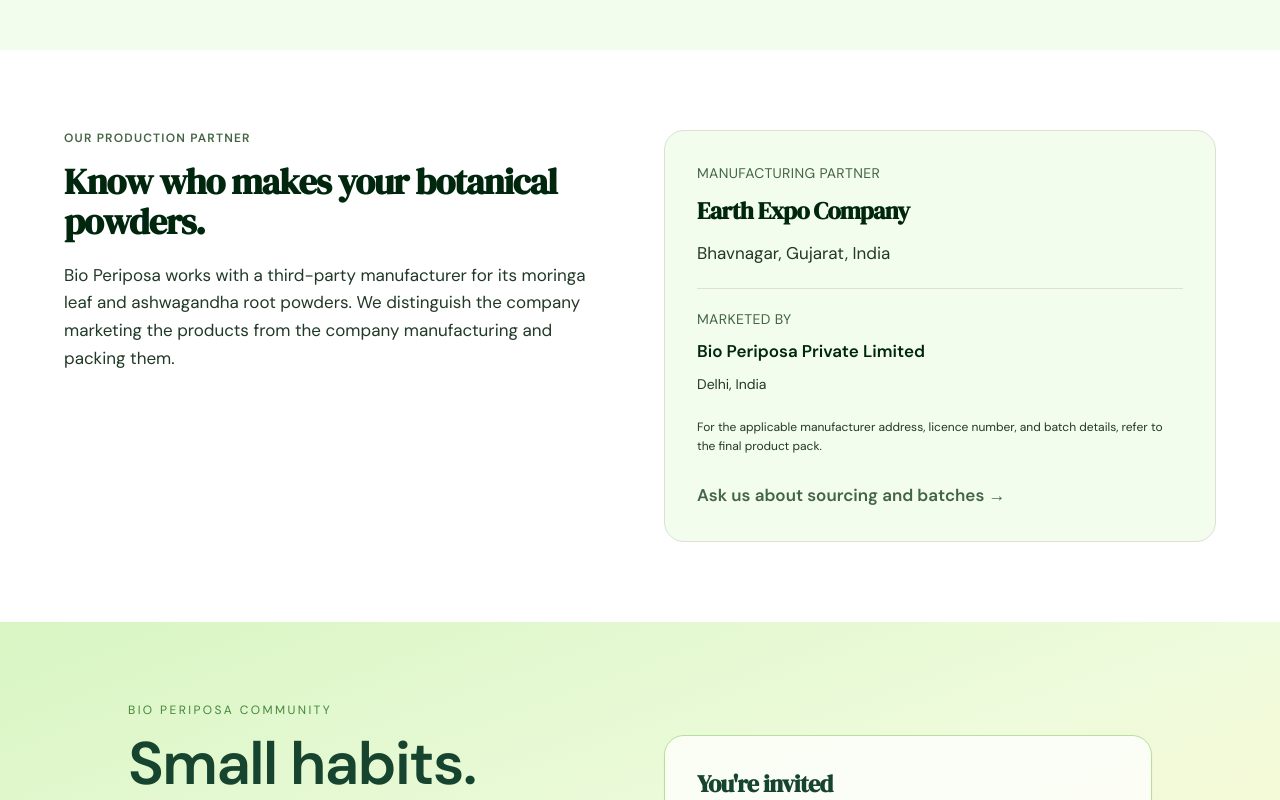
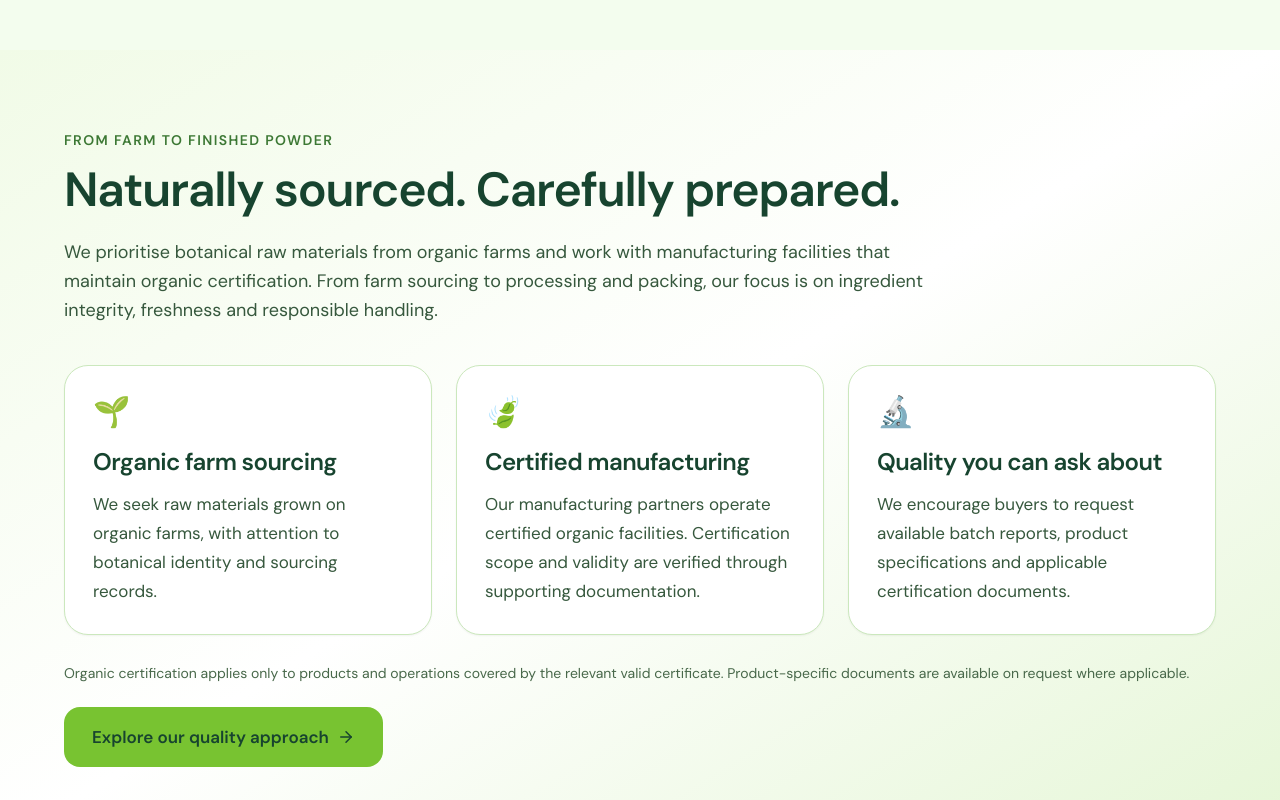
Before and after one commit to chitiagarwal/bio-peri-posa-website, a React (Vite) app in the folder src/frontend/: page / in a window 1280 px wide. Shown: the part 4040-4840 px from the top of the page. Built offline with nearby package versions, Linux system fonts and the light colour scheme; no server answers; what @icp-sdk/core would draw is missing.

Commit message:
Replace named manufacturer promotion with organic sourcing and quality section

```diff
--- a/src/frontend/src/pages/Home.tsx
+++ b/src/frontend/src/pages/Home.tsx
@@ -199,21 +199,19 @@ export default function Home() {
         </div>
       </section>
 
-      {/* Manufacturing transparency */}
-      <section className="py-20 px-4 bg-white">
-        <div className="max-w-6xl mx-auto grid md:grid-cols-2 gap-12 items-start">
-          <div><p className="uppercase tracking-widest text-xs font-semibold text-brand-green mb-4">Our production partner</p><h2 className="font-serif text-4xl mb-5">Know who makes your botanical powders.</h2><p className="text-muted-foreground leading-relaxed">Bio Periposa works with a third-party manufacturer for its moringa leaf and ashwagandha root powders. We distinguish the company marketing the products from the company manufacturing and packing them.</p></div>
-          <div className="rounded-2xl border border-border bg-brand-cream p-8">
-            <p className="text-sm tracking-wide uppercase text-brand-green mb-3">Manufacturing partner</p>
-            <h3 className="font-serif text-2xl mb-3">Earth Expo Company</h3>
-            <p className="text-muted-foreground mb-5">Bhavnagar, Gujarat, India</p>
-            <div className="h-px bg-border my-5" />
-            <p className="text-sm tracking-wide uppercase text-brand-green mb-2">Marketed by</p>
-            <p className="font-semibold mb-2">Bio Periposa Private Limited</p>
-            <p className="text-muted-foreground text-sm mb-6">Delhi, India</p>
-            <p className="text-xs text-muted-foreground leading-relaxed mb-6">For the applicable manufacturer address, licence number, and batch details, refer to the final product pack.</p>
-            <Link to="/contact" className="font-semibold text-brand-green">Ask us about sourcing and batches →</Link>
+      {/* Organic sourcing and quality commitment */}
+      <section className="py-20 px-4 bg-gradient-to-br from-[#f1fbe7] via-white to-[#e5f6d6]">
+        <div className="max-w-6xl mx-auto">
+          <p className="uppercase tracking-widest text-sm font-bold text-[#3c7834] mb-4">From farm to finished powder</p>
+          <h2 className="font-sans font-extrabold text-4xl md:text-5xl text-[#17442f] mb-6">Naturally sourced. Carefully prepared.</h2>
+          <p className="text-lg text-[#36583d] leading-relaxed max-w-4xl mb-10">We prioritise botanical raw materials from organic farms and work with manufacturing facilities that maintain organic certification. From farm sourcing to processing and packing, our focus is on ingredient integrity, freshness and responsible handling.</p>
+          <div className="grid md:grid-cols-3 gap-6">
+            <div className="rounded-3xl bg-white border border-[#cbe8bd] p-7 shadow-sm"><span className="text-3xl" aria-hidden="true">🌱</span><h3 className="font-bold text-2xl text-[#17442f] mt-4 mb-3">Organic farm sourcing</h3><p className="text-[#36583d]">We seek raw materials grown on organic farms, with attention to botanical identity and sourcing records.</p></div>
+            <div className="rounded-3xl bg-white border border-[#cbe8bd] p-7 shadow-sm"><span className="text-3xl" aria-hidden="true">🍃</span><h3 className="font-bold text-2xl text-[#17442f] mt-4 mb-3">Certified manufacturing</h3><p className="text-[#36583d]">Our manufacturing partners operate certified organic facilities. Certification scope and validity are verified through supporting documentation.</p></div>
+            <div className="rounded-3xl bg-white border border-[#cbe8bd] p-7 shadow-sm"><span className="text-3xl" aria-hidden="true">🔬</span><h3 className="font-bold text-2xl text-[#17442f] mt-4 mb-3">Quality you can ask about</h3><p className="text-[#36583d]">We encourage buyers to request available batch reports, product specifications and applicable certification documents.</p></div>
           </div>
+          <p className="text-sm text-[#48684a] mt-7">Organic certification applies only to products and operations covered by the relevant valid certificate. Product-specific documents are available on request where applicable.</p>
+          <Link to="/quality" className="inline-flex items-center mt-6 bg-[#78c331] text-[#17442f] rounded-xl px-7 py-4 font-bold hover:bg-[#8bd443] transition-colors">Explore our quality approach <ArrowRight size={18} className="ml-2" /></Link>
         </div>
       </section>
 
```
